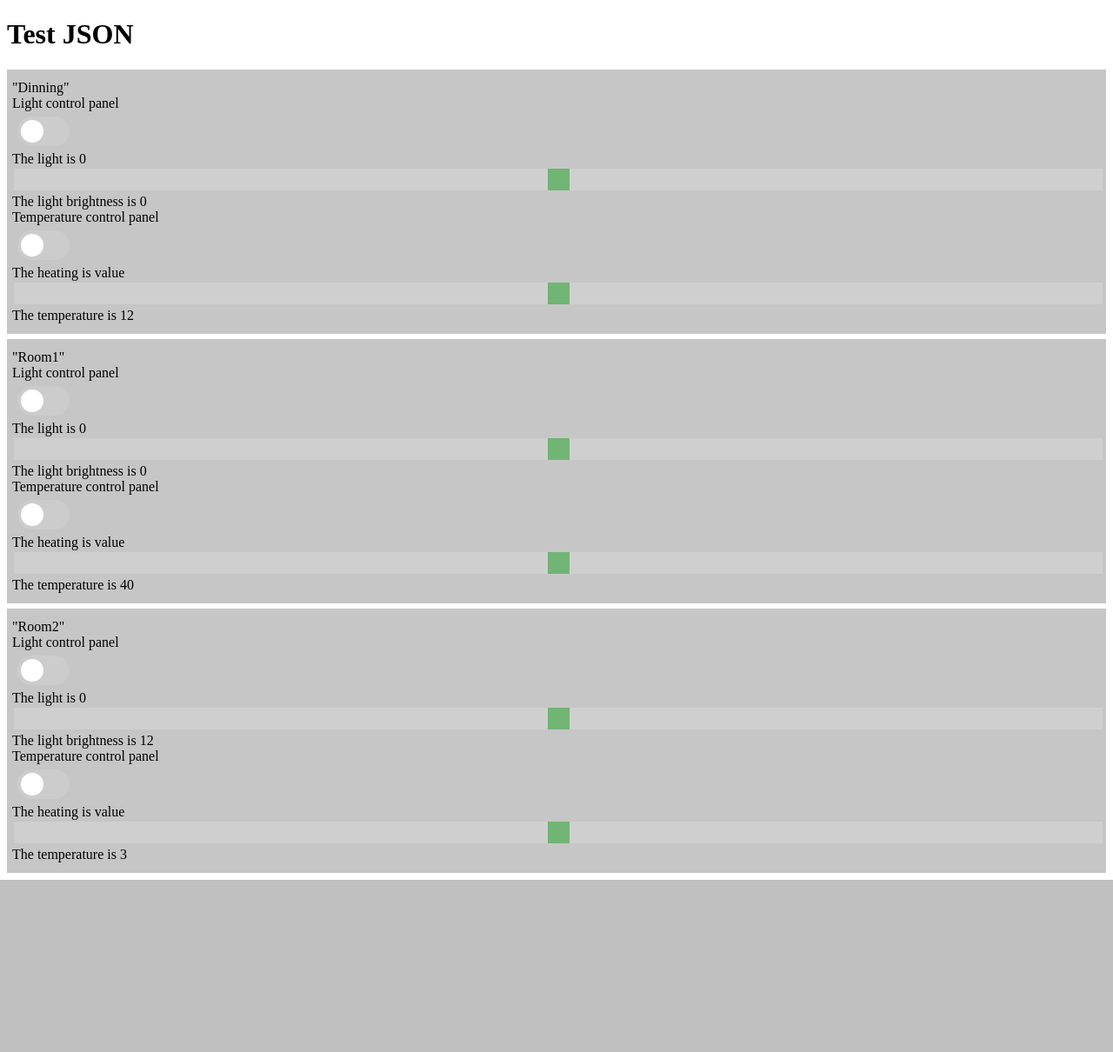
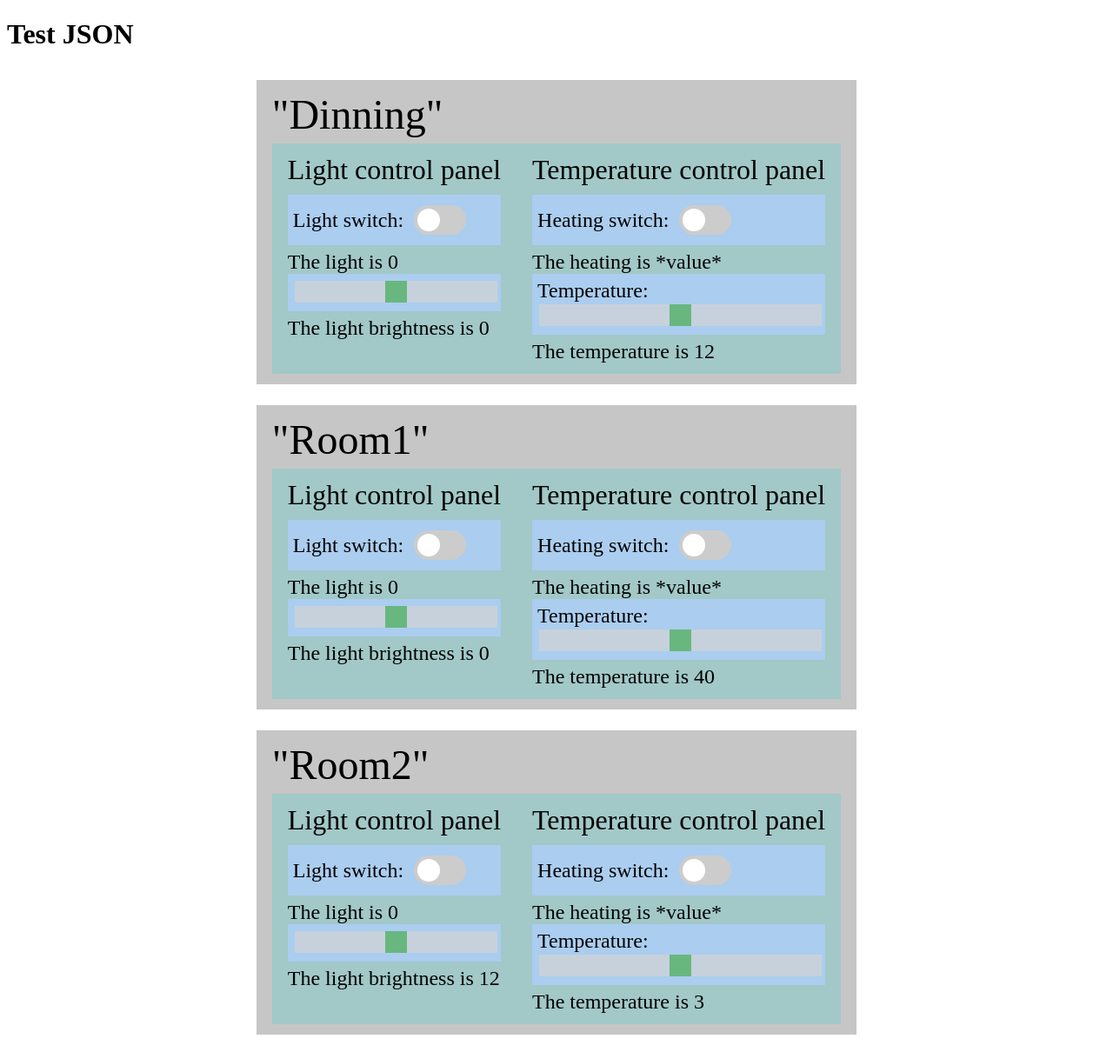
Before and after one commit to LazyPride/2020-1-rmp-laba-3-4, a Flask app: page / in a window 1280 px wide. Shown: the whole page at 87% size. Before the commit the page ends 1012 px from the top, so only its background shows below. Run offline with Flask 2, Linux system fonts and the light colour scheme.

Commit message:
feat: add new styles
Signed-off-by: Ivan Kovalenko <s1ckretbox@gmail.com>

```diff
--- a/static/styles/style-toggle-switch.css
+++ b/static/styles/style-toggle-switch.css
@@ -21,6 +21,7 @@
   width: 60px;
   height: 34px;
   margin: 6px;
+  vertical-align: middle;
 }
 
 /* Hide default HTML checkbox */
--- a/static/styles/style.css
+++ b/static/styles/style.css
@@ -1,10 +1,47 @@
+.apartment {
+    display: flex;
+    flex-wrap: wrap;
+    justify-content: space-around;
+}
+
 .room {
     display: block;
-    padding: 12px 6px;
+    padding: 12px 18px;
     margin-bottom: 6px;
     background-color: #C6C6C6;
+    margin: 12px;
 }
 
-.room > p {
-    line-height: 1
+.room-title {
+    font-size: 48px;
+    margin-bottom: 6px;
 }
+
+.room-control-panels-collection {
+    display: flex;
+}
+.room-control-panel {
+    background-color: #A2C8C8;
+    padding: 12px 18px;
+}
+
+.room-control-panel-title {
+    font-size: 32px;
+    white-space: nowrap;
+    margin-bottom: 10px;
+}
+
+.room-control-component {
+    background-color: #ABCDEF;
+    margin-bottom: 6px;
+    padding: 6px;
+}
+
+.room-control-component-title {
+    vertical-align: middle;
+    font-size: 24px;
+}
+
+.room-status-component {
+    font-size: 24px;
+}
--- a/templates/controls.html
+++ b/templates/controls.html
@@ -17,6 +17,7 @@
                 <div class="room-control-panel">
                     <div class="room-control-panel-title">Light control panel</div>
                     <div class="room-control-component">
+                        <span class="room-control-component-title">Light switch: </span>
                         <label class="switch">
                             <input type="checkbox">
                             <span class="switch-slider round"></span>
@@ -39,6 +40,7 @@
                 <div class="room-control-panel">
                     <div class="room-control-panel-title">Temperature control panel</div>
                     <div class="room-control-component">
+                        <span class="room-control-component-title">Heating switch: </span>
                         <label class="switch">
                             <input type="checkbox">
                             <span class="switch-slider round"></span>
@@ -46,9 +48,10 @@
                     </div>
                     <div class="room-status-component">
                         The heating is
-                        <span>value</span>
+                        <span>*value*</span>
                     </div>
                     <div class="room-control-component">
+                        <span class="room-control-component-title">Temperature: </span>
                         <div class="slidecontainer">
                             <input type="range" min="0" max="100" value="50" class="slider">
                         </div>
```
